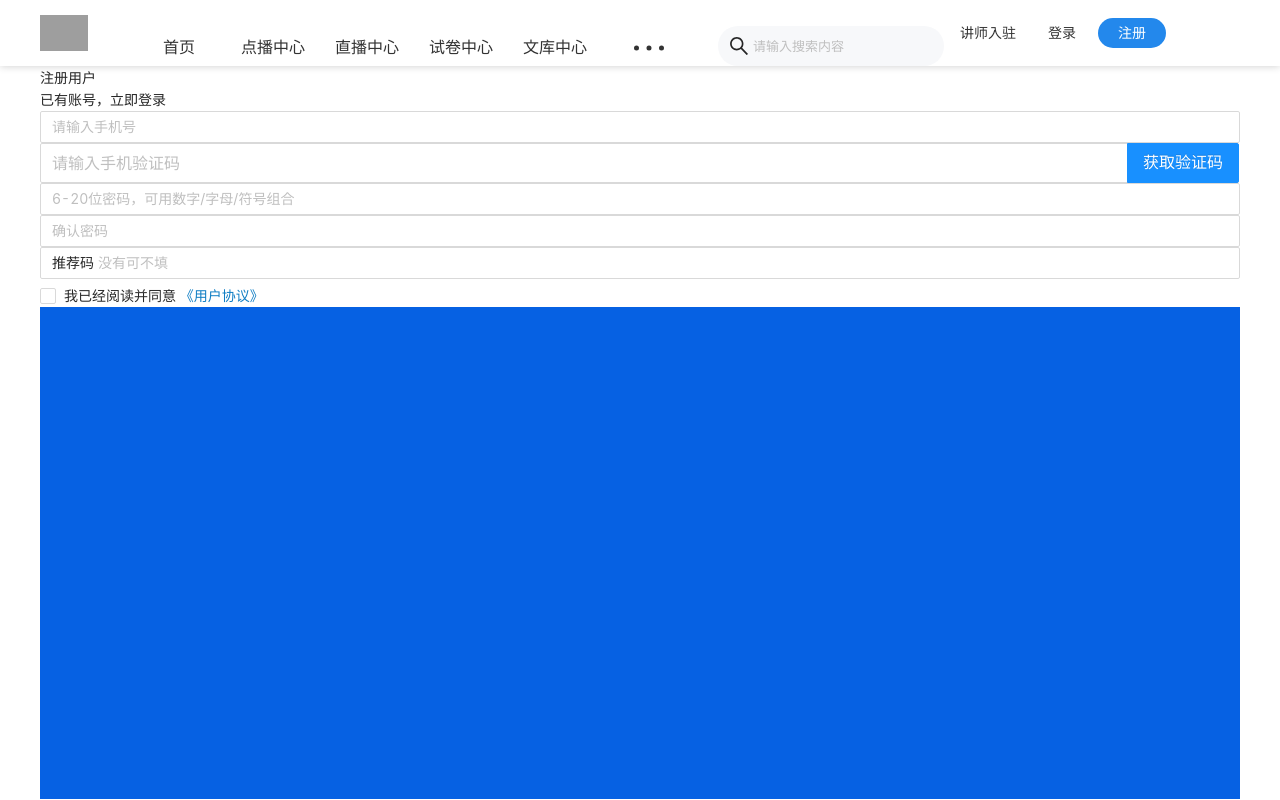
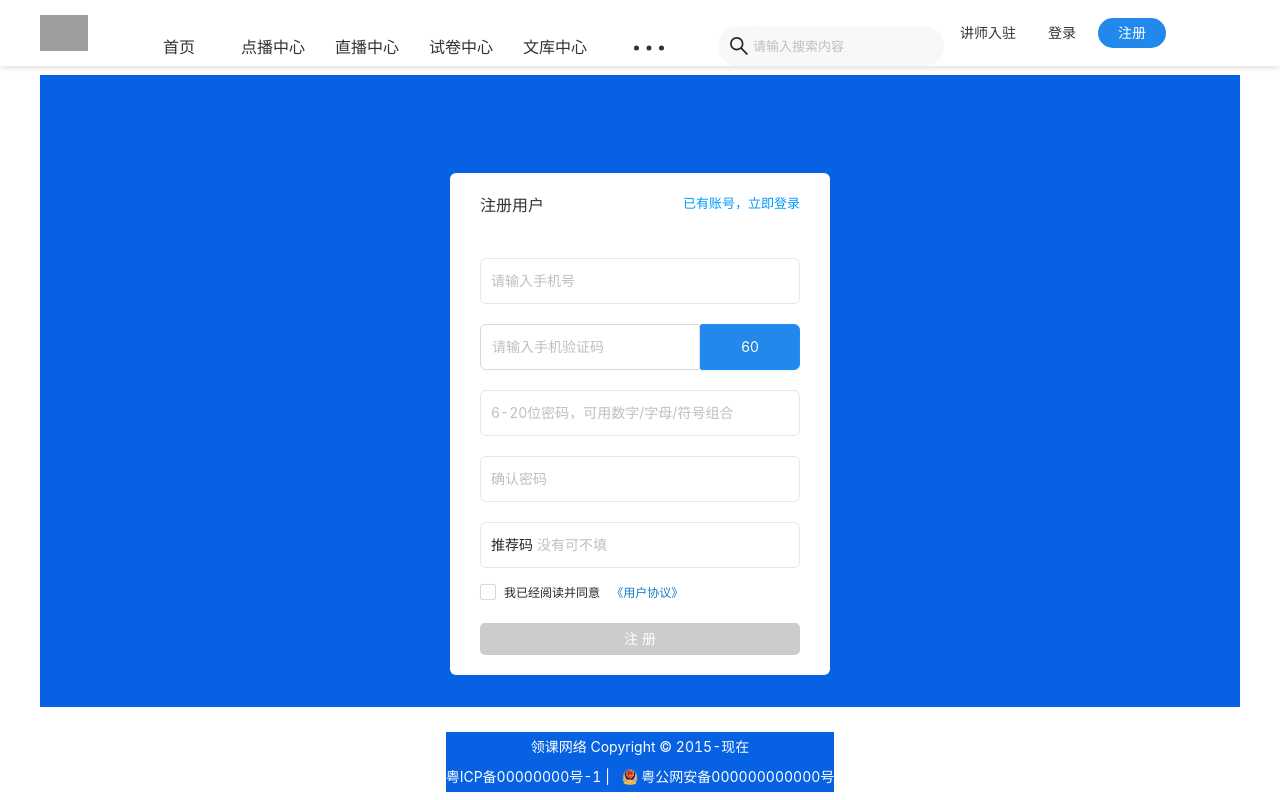
Before and after one commit to Lawlighty/link-school, a Next.js app: page /register in a window 1280 px wide. Built offline with nearby package versions, Linux system fonts and the light colour scheme; grey boxes are pictures that could not be loaded.

Commit message:
注册界面

```diff
--- a/components/footer/MyFooter.css
+++ b/components/footer/MyFooter.css
@@ -62,6 +62,6 @@
   height: 16px;
 }
 .blueMode {
-  background-color: #1890ff !important;
+  background-color: #0661e3 !important;
   color: #fff !important;
 }
--- a/components/layouts/PcLayout.tsx
+++ b/components/layouts/PcLayout.tsx
@@ -20,7 +20,9 @@ export default function PcLayout({
         {showFooter ? (
           //展示帮助中心...   是否为黑底
           <MyFooter props={{ showMoreFooter: true, isBlack: true }} />
-        ) : null}
+        ) : (
+          <MyFooter props={{ showMoreFooter: false, isBlack: false }} />
+        )}
       </div>
     </ModelContextComp>
   );
--- /dev/null
+++ b/config.tsx
@@ -0,0 +1,2 @@
+//配置文件
+export const timer_clock : number = 60
--- a/pages/register.css
+++ b/pages/register.css
@@ -1,5 +1,5 @@
 .register_box {
-  height: calc(100vh - 68px);
+  height: calc(100vh - 168px);
   position: relative;
   overflow: hidden;
   background: #0661e3;
@@ -11,11 +11,111 @@
   background: #fff;
 }
 
+.center_box .register_form{
+  width: 380px;
+  position: absolute;
+  top: 60%;
+  left: 50%;
+  border-radius: 6px;
+  background: #fff;
+  transform: translate(-50%,-56%);
+  transition: all .8s;
+  padding: 0 30px;
+}
+.center_box .register_form .title {
+  font-size: 16px;
+  /* width: 50%; */
+  font-weight: 500;
+  color: #333;
+  text-align: left;
+  display: flex;
+  padding: 20px 0;
+
+}
+.title .title_tab {
+  flex: 1;
+
+}
+.title .title_tab span {
+  cursor: pointer;
+}
+.tologin {
+  color: #09f !important;
+  font-size: 13px;
+}
+.register_form_row {
+  height: 40px;
+  margin-top: 12px;
+
+  width: 100%;
+  height: 46px;
+  padding-left: 10px;
+  margin-top: 20px;
+  border-radius: 6px;
+  font-size: 14px;
+  border-color: #e6e6e6;
+  flex: 1;
+}
+.verify_code {
+  display: flex;
+  padding-left: 0;
+  border-radius: 0;
+}
+.input_verify_code{
+  border-top-left-radius: 6px;
+  border-bottom-left-radius: 6px;
+}
+.get_verify_code {
+  height: 46px;
+  color: #fff;
+  background: #2388ec;
+  border-top-right-radius: 6px;
+  border-bottom-right-radius: 6px;
+  min-width: 100px;
+}
+
+.protocol_div{
+  margin: 10px 0 20px 0;
+  font-size: 12px !important;
+}
+.protocol_check {
+  font-size: 12px;
+}
 .protocol {
   color: #107ec4;
+  cursor: pointer;
 }
 .protocol:hover {
   color: red;
+}
+.register_form .toregbtn{
+  color: #fff;
+  border: none;
+  outline: none;
+  cursor: pointer;
+  margin-bottom: 20px;
+  width: 100%;
+  border-radius: 5px;
+  background: #ccc;
+  padding: 10px 0;
+  display: flex;
+  justify-content: center;
+  align-items: center;;
+}
+.register_form .toregbtn:hover{
+  background: #ccc;
+  color: #fff;
+}
+/* .register_form:hover{
+  background: #ccc;
+  color: #fff;
+} */
+.register_form .active{
+  background: #2388ec;
+}
+.register_form .active:hover{
+  background: #2388ec;
+  color: #fff;
 }
 
 .protocol_body {
@@ -23,3 +123,7 @@
   overflow-y: auto;
   padding: 0 20px;
 }
+.protocol_modal {
+  width: 900px !important;
+  height: 500px;
+}
--- a/pages/register.tsx
+++ b/pages/register.tsx
@@ -1,20 +1,63 @@
 import PcLayout from "../components/layouts/PcLayout";
 import Link from "next/link";
 import "./register.css";
-import { Input, Checkbox, Modal } from "antd";
-import { useState } from "react";
+import { Input, Checkbox, Modal, Button } from "antd";
+import { useState, useEffect } from "react";
+import { timer_clock } from '../config'
 
 export default function Register() {
   const { Search } = Input;
 
+  //验证码
+  const [codeString, setCodeString] = useState('获取验证码');
+  //是否发送验证码
+  const [isSendCode, setIsSendCode] = useState(false);
+
+  const getVerifyCode=(timer_clock)=>{
+    //验证信息
+    if(1){
+      setIsSendCode(true)
+      setCodeString('60')
+
+      // //倒计时
+      // let t = setInterval(function () {
+      //     countdown()
+      // }, 1000)
+    }
+
+
+  }
+
+
+  const countdown =()=>{
+    if (parseInt(codeString) == 0) {
+          setCodeString('重新获取')
+          setIsSendCode(false)
+          // clearInterval(t);
+      }else{
+        setCodeString('60')
+
+      }
+  }
+  useEffect(()=>{
+    console.log('现在的codeString==>',codeString)
+    countdown()
+
+  }, [codeString])
+
+
+
+  //是否勾选
+  const [isread, setIsread] = useState(false);
+  const onChangeIsRead = (e:any) => {
+    setIsread(e.target.checked)
+  }
+  //是否展示协议
   const [protocolvisible, setProtocolvisible] = useState(false);
-  //获取验证码
-  const onSearch = () => {
-    console.log("获取验证码");
-  };
 
-  const onChange = (e) => {
-    console.log(`checked = ${e.target.checked}`);
+
+  const onChange = (e:any) => {
+    setProtocolvisible(e.target.checked)
   };
 
   return (
@@ -23,36 +66,52 @@ export default function Register() {
         <div className="center_box">
           <div className="register_form">
             <div className="title">
-              <div>注册用户</div>
+              <div className="title_tab"><span>注册用户</span></div>
               <Link href="/login">
-                <a>已有账号，立即登录</a>
+                <a className='tologin'>已有账号，立即登录</a>
               </Link>
             </div>
-            <Input placeholder="请输入手机号" />
-            <Search
+            <Input placeholder="请输入手机号" className="register_form_row"/>
+            <div className="register_form_row verify_code">
+              <Input placeholder="请输入手机验证码" className="input_verify_code"/>
+            <Button type="primary" className="get_verify_code" disabled={isSendCode} onClick={getVerifyCode}>{ codeString }</Button>
+            </div>
+            {/* <Search
+              className="register_form_row"
               placeholder="请输入手机验证码"
               allowClear
               enterButton="获取验证码"
               size="large"
               onSearch={onSearch}
-            />
-            <Input placeholder="6-20位密码，可用数字/字母/符号组合" />
-            <Input placeholder="确认密码" />
-            <Input prefix="推荐码" placeholder="没有可不填" />
-            <Checkbox onChange={onChange}>
-              我已经阅读并同意{" "}
+            /> */}
+            <Input placeholder="6-20位密码，可用数字/字母/符号组合"  className="register_form_row"/>
+            <Input placeholder="确认密码"  className="register_form_row"/>
+            <Input prefix="推荐码" placeholder="没有可不填"  className="register_form_row"/>
+            <div className="protocol_div">
+              <Checkbox onChange={onChangeIsRead} className="protocol_check">
+                我已经阅读并同意{" "}
+
+              </Checkbox>
               <span
-                onClick={() => setProtocolvisible(true)}
-                className="protocol"
-              >
-                《用户协议》
+                  onClick={() => setProtocolvisible(true)}
+                  className="protocol"
+                >
+                  《用户协议》
               </span>
-            </Checkbox>
+
+            </div>
+
+            <Button type="primary" className={[isread?'active':'', 'toregbtn'].join(' ')} disabled={!isread}>注册</Button>
+
             <Modal
+              className="protocol_modal"
               title="用户协议"
               visible={protocolvisible}
               onOk={() => setProtocolvisible(false)}
               onCancel={() => setProtocolvisible(false)}
+              closable={false}
+              okText='确认'
+              cancelText='取消'
             >
               <div className="protocol_body">
                 <p> 一、用户协议总则</p>
--- a/styles/Home.module.css
+++ b/styles/Home.module.css
@@ -19,7 +19,7 @@
 .footer {
   width: 100%;
   height: 100px;
-  border-top: 1px solid #eaeaea;
+  /* border-top: 1px solid #eaeaea; */
   display: flex;
   justify-content: center;
   align-items: center;
--- a/styles/globals.css
+++ b/styles/globals.css
@@ -9,6 +9,11 @@ body {
 a {
   color: inherit;
   text-decoration: none;
+}
+
+
+a:hover {
+  text-decoration: none !important;
 }
 
 * {
```
